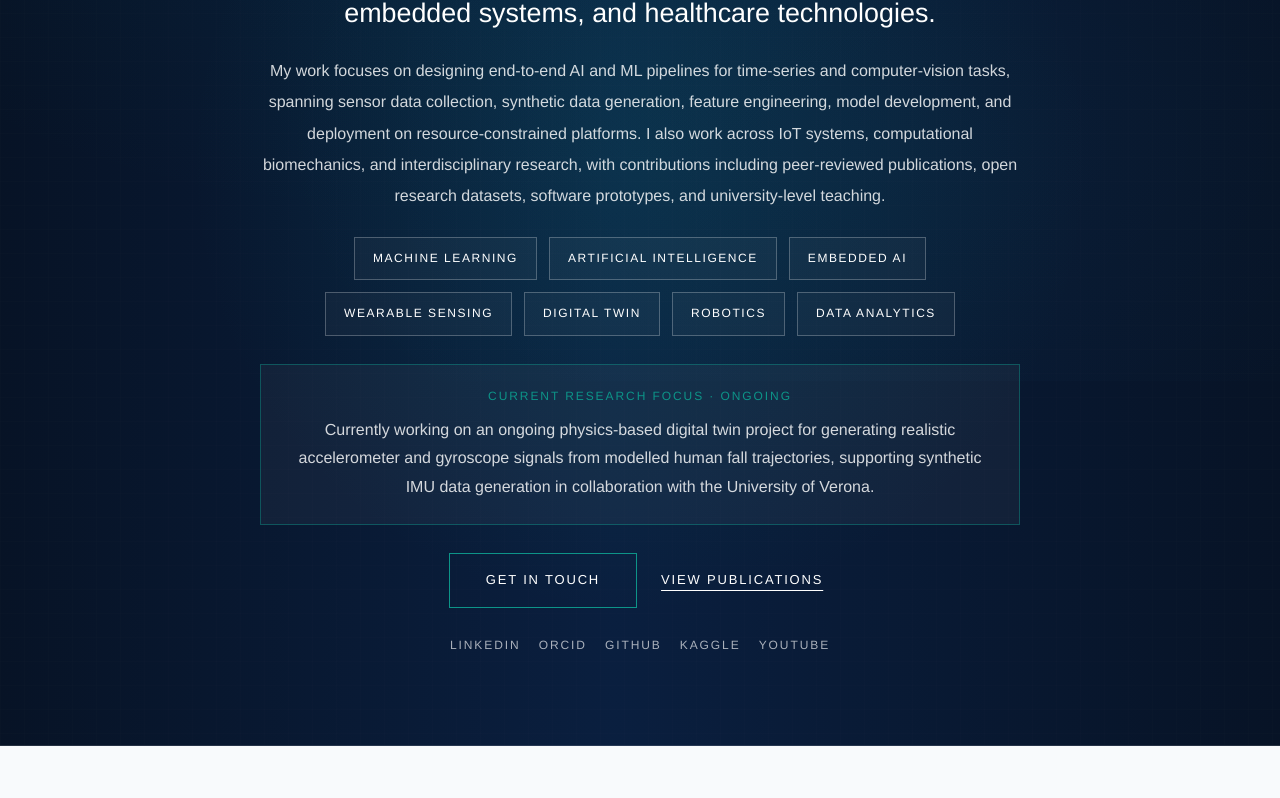
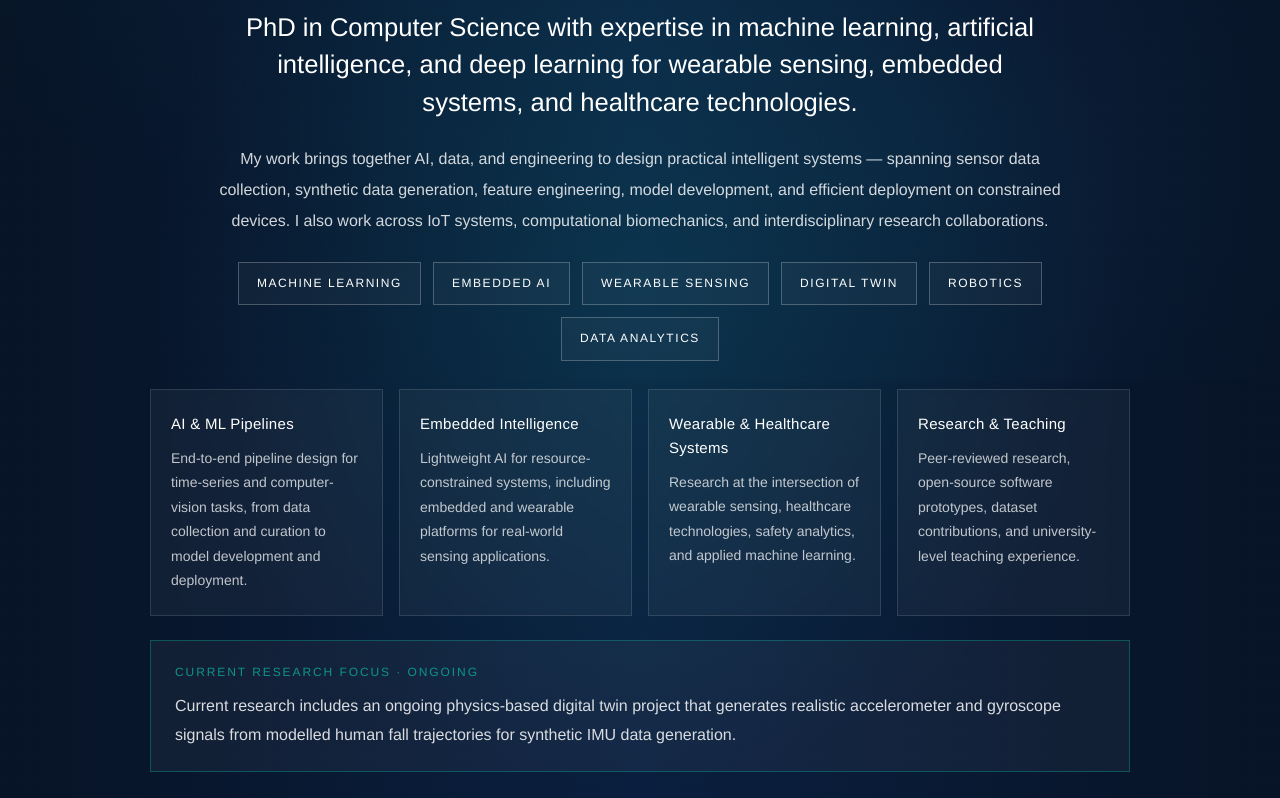
Before and after one commit to muhammadtoqeerali/Dr_Toqeer_Ali_Profile, a React (Vite) app: page / in a window 1280 px wide. Shown: the part 419-1217 px from the top of the page. Built offline with nearby package versions, Linux system fonts and the light colour scheme; what @trpc/react-query would draw is missing.

Commit message:
Redesign hero section with professional layout

```diff
--- a/src/sections/Spatial.tsx
+++ b/src/sections/Spatial.tsx
@@ -14,7 +14,6 @@ const socialLinks = [
 
 const expertiseTags = [
   'Machine Learning',
-  'Artificial Intelligence',
   'Embedded AI',
   'Wearable Sensing',
   'Digital Twin',
@@ -22,14 +21,33 @@ const expertiseTags = [
   'Data Analytics',
 ]
 
+const highlightCards = [
+  {
+    title: 'AI & ML Pipelines',
+    text: 'End-to-end pipeline design for time-series and computer-vision tasks, from data collection and curation to model development and deployment.',
+  },
+  {
+    title: 'Embedded Intelligence',
+    text: 'Lightweight AI for resource-constrained systems, including embedded and wearable platforms for real-world sensing applications.',
+  },
+  {
+    title: 'Wearable & Healthcare Systems',
+    text: 'Research at the intersection of wearable sensing, healthcare technologies, safety analytics, and applied machine learning.',
+  },
+  {
+    title: 'Research & Teaching',
+    text: 'Peer-reviewed research, open-source software prototypes, dataset contributions, and university-level teaching experience.',
+  },
+]
+
 const leadText =
   'PhD in Computer Science with expertise in machine learning, artificial intelligence, and deep learning for wearable sensing, embedded systems, and healthcare technologies.'
 
 const summaryText =
-  'My work focuses on designing end-to-end AI and ML pipelines for time-series and computer-vision tasks, spanning sensor data collection, synthetic data generation, feature engineering, model development, and deployment on resource-constrained platforms. I also work across IoT systems, computational biomechanics, and interdisciplinary research, with contributions including peer-reviewed publications, open research datasets, software prototypes, and university-level teaching.'
+  'My work brings together AI, data, and engineering to design practical intelligent systems — spanning sensor data collection, synthetic data generation, feature engineering, model development, and efficient deployment on constrained devices. I also work across IoT systems, computational biomechanics, and interdisciplinary research collaborations.'
 
 const ongoingText =
-  'Currently working on an ongoing physics-based digital twin project for generating realistic accelerometer and gyroscope signals from modelled human fall trajectories, supporting synthetic IMU data generation in collaboration with the University of Verona.'
+  'Current research includes an ongoing physics-based digital twin project that generates realistic accelerometer and gyroscope signals from modelled human fall trajectories for synthetic IMU data generation.'
 
 export default function HeroSection() {
   const sectionRef = useRef<HTMLElement | null>(null)
@@ -43,12 +61,12 @@ export default function HeroSection() {
 
     const ctx = gsap.context(() => {
       gsap.from(content.children, {
-        y: 34,
+        y: 32,
         opacity: 0,
         duration: 1,
-        stagger: 0.12,
+        stagger: 0.1,
         ease: 'power3.out',
-        delay: 0.25,
+        delay: 0.2,
       })
     }, section)
 
@@ -69,10 +87,10 @@ export default function HeroSection() {
         alignItems: 'center',
         justifyContent: 'center',
         overflow: 'hidden',
-        padding: '140px clamp(20px, 4vw, 60px) 90px',
+        padding: '150px clamp(20px, 4vw, 60px) 90px',
         background:
-          'linear-gradient(90deg, #071326 0%, #0a1f3f 48%, #071326 100%)',
-        borderBottom: '1px solid rgba(255,255,255,0.12)',
+          'linear-gradient(90deg, #071326 0%, #0a1f3f 50%, #071326 100%)',
+        borderBottom: '1px solid rgba(255,255,255,0.1)',
       }}
     >
       <div
@@ -80,7 +98,7 @@ export default function HeroSection() {
           position: 'absolute',
           inset: 0,
           background:
-            'radial-gradient(circle at center, rgba(13,148,136,0.14), transparent 52%)',
+            'radial-gradient(circle at center, rgba(13,148,136,0.16), transparent 52%)',
           pointerEvents: 'none',
         }}
       />
@@ -89,9 +107,9 @@ export default function HeroSection() {
         style={{
           position: 'absolute',
           inset: 0,
-          opacity: 0.14,
+          opacity: 0.13,
           backgroundImage:
-            'linear-gradient(rgba(255,255,255,0.06) 1px, transparent 1px), linear-gradient(90deg, rgba(255,255,255,0.06) 1px, transparent 1px)',
+            'linear-gradient(rgba(255,255,255,0.05) 1px, transparent 1px), linear-gradient(90deg, rgba(255,255,255,0.05) 1px, transparent 1px)',
           backgroundSize: '24px 24px',
           pointerEvents: 'none',
         }}
@@ -103,7 +121,7 @@ export default function HeroSection() {
           position: 'relative',
           zIndex: 1,
           width: '100%',
-          maxWidth: '900px',
+          maxWidth: '1100px',
           display: 'flex',
           flexDirection: 'column',
           alignItems: 'center',
@@ -113,7 +131,7 @@ export default function HeroSection() {
       >
         <div
           style={{
-            fontSize: '13px',
+            fontSize: '12px',
             letterSpacing: '0.22em',
             textTransform: 'uppercase',
             color: '#0d9488',
@@ -127,21 +145,23 @@ export default function HeroSection() {
           style={{
             margin: 0,
             color: '#ffffff',
-            fontSize: 'clamp(64px, 9vw, 110px)',
+            fontSize: 'clamp(62px, 9vw, 112px)',
             lineHeight: 0.95,
             fontWeight: 400,
             letterSpacing: '-0.045em',
           }}
         >
-          Dr. T. Ali
+          Dr. Muhammad
+          <br />
+          Toqeer Ali
         </h1>
 
         <p
           style={{
-            maxWidth: '780px',
+            maxWidth: '820px',
             margin: 0,
             color: '#ffffff',
-            fontSize: 'clamp(22px, 2.1vw, 30px)',
+            fontSize: 'clamp(22px, 2vw, 30px)',
             lineHeight: 1.45,
             fontWeight: 300,
           }}
@@ -151,10 +171,10 @@ export default function HeroSection() {
 
         <p
           style={{
-            maxWidth: '760px',
+            maxWidth: '860px',
             margin: 0,
             color: 'rgba(255,255,255,0.82)',
-            fontSize: 'clamp(16px, 1.25vw, 19px)',
+            fontSize: 'clamp(16px, 1.2vw, 19px)',
             lineHeight: 1.95,
           }}
         >
@@ -167,7 +187,7 @@ export default function HeroSection() {
             flexWrap: 'wrap',
             justifyContent: 'center',
             gap: '12px',
-            maxWidth: '760px',
+            maxWidth: '860px',
             marginTop: '4px',
           }}
         >
@@ -175,7 +195,7 @@ export default function HeroSection() {
             <span
               key={tag}
               style={{
-                border: '1px solid rgba(255,255,255,0.25)',
+                border: '1px solid rgba(255,255,255,0.24)',
                 color: '#ffffff',
                 padding: '11px 18px',
                 fontSize: '12px',
@@ -192,11 +212,58 @@ export default function HeroSection() {
         <div
           style={{
             width: '100%',
-            maxWidth: '760px',
+            maxWidth: '980px',
+            display: 'grid',
+            gridTemplateColumns: 'repeat(auto-fit, minmax(220px, 1fr))',
+            gap: '16px',
+            marginTop: '6px',
+          }}
+        >
+          {highlightCards.map((card) => (
+            <div
+              key={card.title}
+              style={{
+                padding: '22px 20px',
+                textAlign: 'left',
+                border: '1px solid rgba(255,255,255,0.12)',
+                backgroundColor: 'rgba(255,255,255,0.045)',
+                backdropFilter: 'blur(4px)',
+              }}
+            >
+              <div
+                style={{
+                  color: '#ffffff',
+                  fontSize: '15px',
+                  fontWeight: 500,
+                  marginBottom: '10px',
+                  letterSpacing: '0.02em',
+                }}
+              >
+                {card.title}
+              </div>
+              <p
+                style={{
+                  margin: 0,
+                  color: 'rgba(255,255,255,0.74)',
+                  fontSize: '14px',
+                  lineHeight: 1.75,
+                }}
+              >
+                {card.text}
+              </p>
+            </div>
+          ))}
+        </div>
+
+        <div
+          style={{
+            width: '100%',
+            maxWidth: '980px',
             border: '1px solid rgba(13,148,136,0.45)',
             backgroundColor: 'rgba(255,255,255,0.04)',
             padding: '22px 24px',
-            marginTop: '6px',
+            marginTop: '2px',
+            textAlign: 'left',
           }}
         >
           <div
@@ -214,7 +281,7 @@ export default function HeroSection() {
           <p
             style={{
               margin: 0,
-              color: 'rgba(255,255,255,0.82)',
+              color: 'rgba(255,255,255,0.84)',
               fontSize: '16px',
               lineHeight: 1.8,
             }}
@@ -283,7 +350,7 @@ export default function HeroSection() {
             flexWrap: 'wrap',
             justifyContent: 'center',
             gap: '18px',
-            marginTop: '6px',
+            marginTop: '4px',
           }}
         >
           {socialLinks.map((link) => (
```
